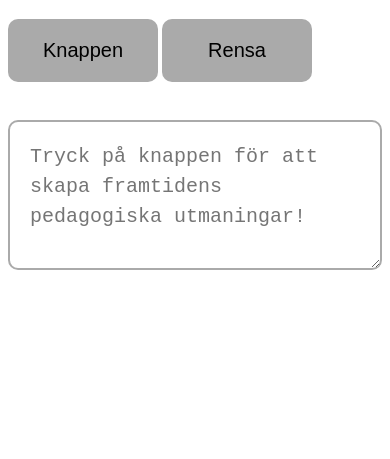
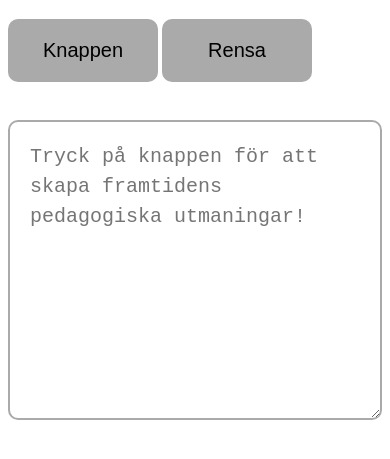
Before and after one commit to danielmartling/undervisningsutveckling, a plain HTML site: page index.html in a window 390 px wide. Shown: the part 61-520 px from the top of the page. Drawn offline with Linux system fonts and the light colour scheme.

Commit message:
quick fix

```diff
--- a/index.html
+++ b/index.html
@@ -30,6 +30,12 @@
         border-radius: 10px;
         resize: vertical;
         margin: 20px 0;
+    }
+
+    @media screen and (max-width: 1024px) {
+        textarea {
+            height: 300px;
+        }
     }
 </style>
 
```
